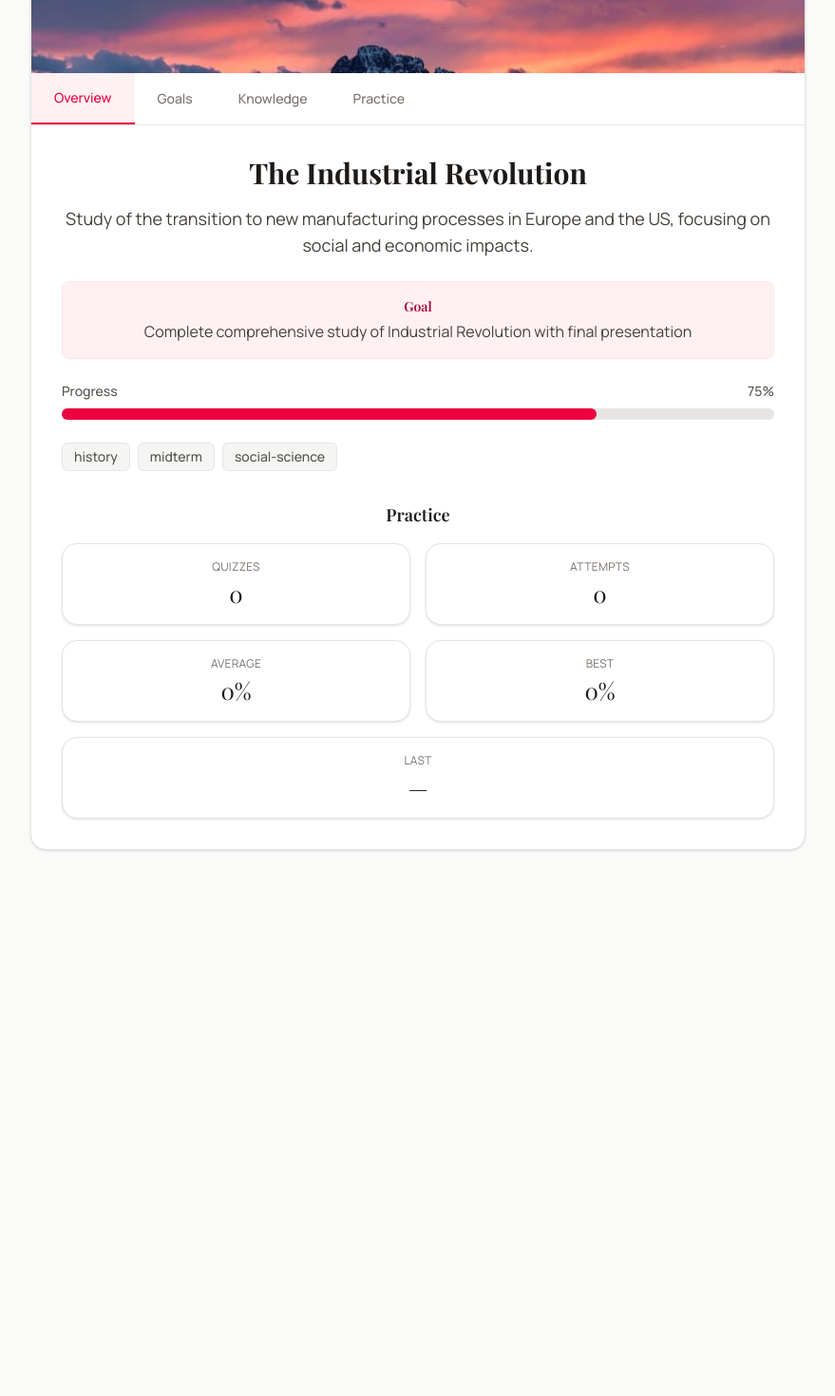
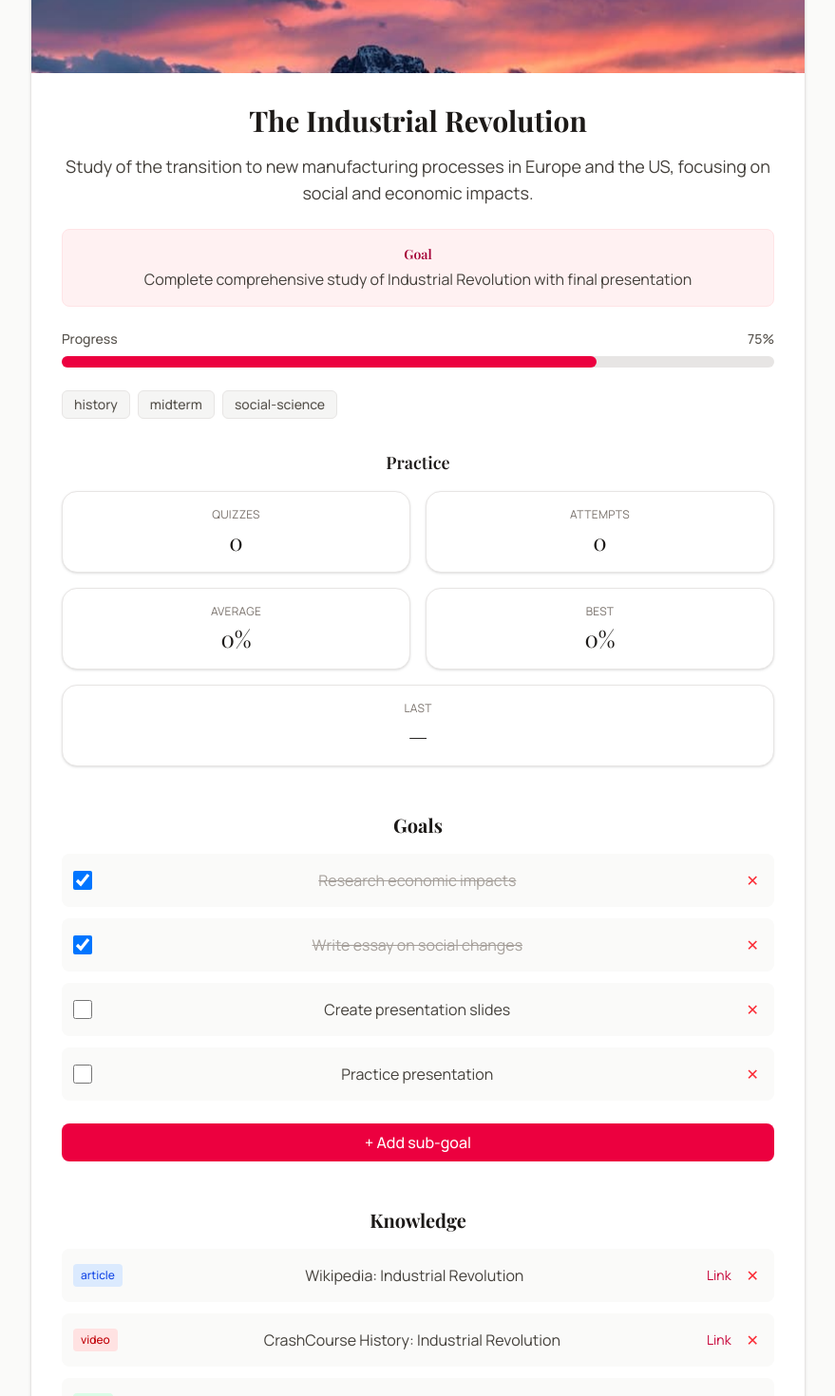
Before and after one commit to AlexandraFilina/knowledge-base, a React (Vite) app: page /projects/1 in a window 1280 px wide. Shown: the part 300-1770 px from the top of the page at 95% size, without its empty margins (200-1079 px from the left). Before the commit the page ends 1267 px from the top, so only its background shows below. Built offline with nearby package versions, Linux system fonts and the light colour scheme.

Commit message:
refactor(project): replace tabs with single-page sections

```diff
--- a/src/pages/ProjectPage/ProjectPage.tsx
+++ b/src/pages/ProjectPage/ProjectPage.tsx
@@ -11,8 +11,6 @@ import {
   loadQuizzes,
   saveQuizzes,
 } from "../../shared/storage/quizzesStorage";
-import { TabType } from "../../features/project/utils/types";
-import { ProjectTabs } from "../../features/project/components/ProjectTabs";
 import { OverviewTab } from "../../features/project/components/OverviewTab";
 import { GoalsTab } from "../../features/project/components/GoalsTab";
 import { KnowledgeTab } from "../../features/project/components/KnowledgeTab";
@@ -25,7 +23,6 @@ export default function ProjectPage() {
   const parsed = Number.parseInt(id ?? "", 10);
   const projectId = Number.isNaN(parsed) ? null : parsed;
 
-  const [activeTab, setActiveTab] = useState<TabType>("overview");
   const [projects, setProjects] = useState<IProject[]>(() =>
     loadProjects(mockProjects)
   );
@@ -104,35 +101,31 @@ export default function ProjectPage() {
           alt={project.title}
         />
 
-        <div className="border-b border-stone-200">
-          <ProjectTabs activeTab={activeTab} onTabChange={setActiveTab} />
-        </div>
-
-        <div className="p-8">
-          {activeTab === "overview" && (
+        <div className="p-8 space-y-12">
+          <section>
             <OverviewTab
               project={project}
               projectId={projectId}
               quizzes={quizzes}
             />
-          )}
+          </section>
 
-          {activeTab === "goals" && (
+          <section>
             <GoalsTab
               project={project}
               quizzes={quizzes}
               onUpdateProject={handleUpdateProject}
             />
-          )}
+          </section>
 
-          {activeTab === "knowledge" && (
+          <section>
             <KnowledgeTab
               project={project}
               onUpdateProject={handleUpdateProject}
             />
-          )}
+          </section>
 
-          {activeTab === "practice" && (
+          <section>
             <PracticeTab
               project={project}
               quizzes={quizzes}
@@ -141,7 +134,7 @@ export default function ProjectPage() {
               onUpdateProject={handleUpdateProject}
               onDeleteQuiz={handleDeleteQuiz}
             />
-          )}
+          </section>
         </div>
       </div>
     </div>
```
